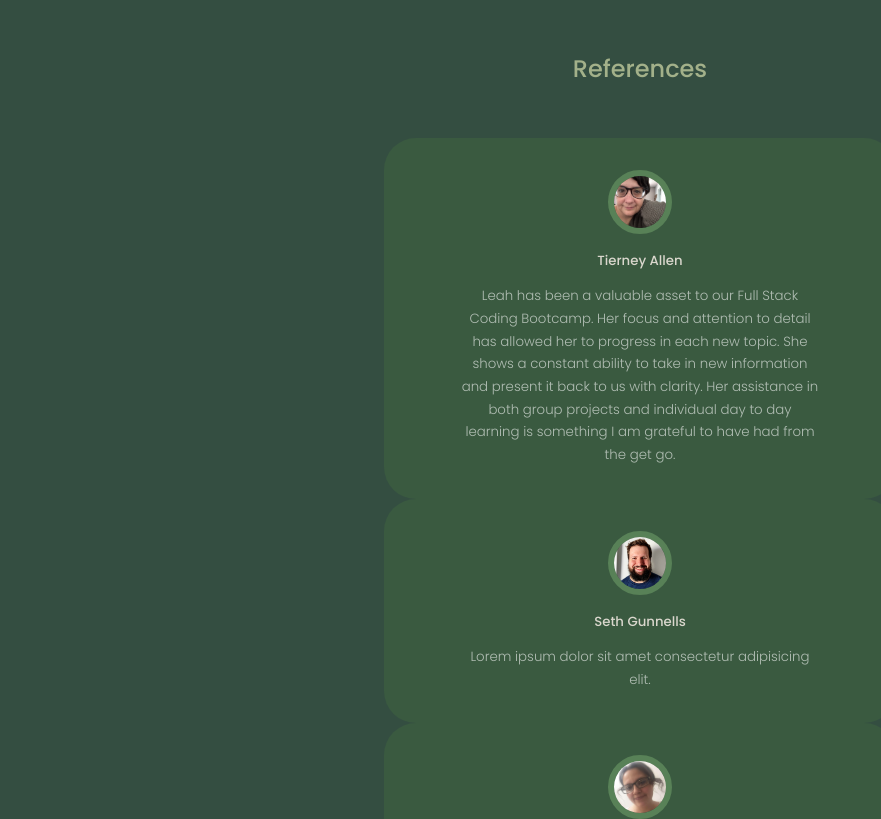
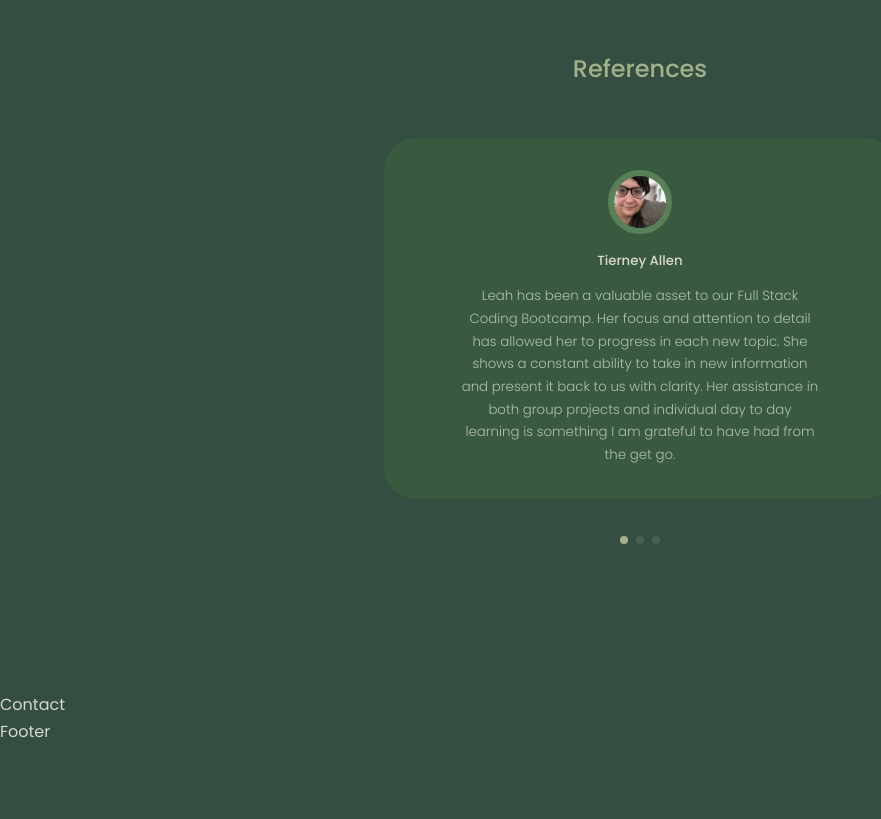
Before and after one commit to leah-choco/Portfolio, a React (Create React App) app: page / in a window 1280 px wide. Shown: the part 3120-3939 px from the top of the page, without its empty margins (0-881 px from the left). After the commit the page ends 3865 px from the top, so only its background shows below. Built offline with nearby package versions, Linux system fonts and the light colour scheme.

Commit message:
Installed swiper, used pagination to swipe through references

```diff
--- a/package.json
+++ b/package.json
@@ -10,6 +10,7 @@
     "react-dom": "^18.2.0",
     "react-icons": "^4.7.1",
     "react-scripts": "5.0.1",
+    "swiper": "^8.4.6",
     "web-vitals": "^2.1.4"
   },
   "scripts": {
--- a/src/components/References/References.jsx
+++ b/src/components/References/References.jsx
@@ -1,4 +1,14 @@
 import React from 'react';
+
+// import Swiper core and required modules
+import { Navigation, Pagination } from 'swiper';
+
+import { Swiper, SwiperSlide } from 'swiper/react';
+
+// Import Swiper styles
+import 'swiper/css';
+import 'swiper/css/pagination';
+
 
 import './references.css';
 import Tierney from '../../assets/Tierney Portfolio Avatar.jpeg';
@@ -29,21 +39,27 @@
   return (
     <section id='references'>
       <h2>References</h2>
-      <div className='container references__container'>
+      <Swiper className='container references__container'
+          modules={[Pagination, Navigation]}
+          spaceBetween={40}
+          slidesPerView={1}
+          navigation
+          pagination={{ clickable: true }}
+          onSlideChange={() => console.log('slide change')}>
         {
           data.map(({ avatar, name, reference}, index) => {
             return (
-              <article key={index}className='references'>
+              <SwiperSlide key={index}className='references'>
               <div className='reference__avatar'>
                 <img src={avatar} alt='Leah' />
               </div>
               <h5 className='reference__name'>{name}</h5>
               <small className='reference__review'>{reference}</small>
-            </article>
+            </SwiperSlide>
             )
           })
         }
-      </div>
+      </Swiper>
     </section>
   )
 }
--- a/src/components/References/references.css
+++ b/src/components/References/references.css
@@ -1,5 +1,6 @@
 .container.references__container {
     width:40%;
+    padding-bottom: 4rem ;
 
 }
 
@@ -29,6 +30,10 @@
 
 }
 
+.swiper-pagination-clickable .swiper-pagination-bullet {
+    background: var(--color-primary);
+}
+
 /* Tablet Media Queries*/
 @media screen and (max-width: 1024px){
     .container.references__container{
```
Also changed, not shown: 1 other file (tests, documents, lock files or other folders).
